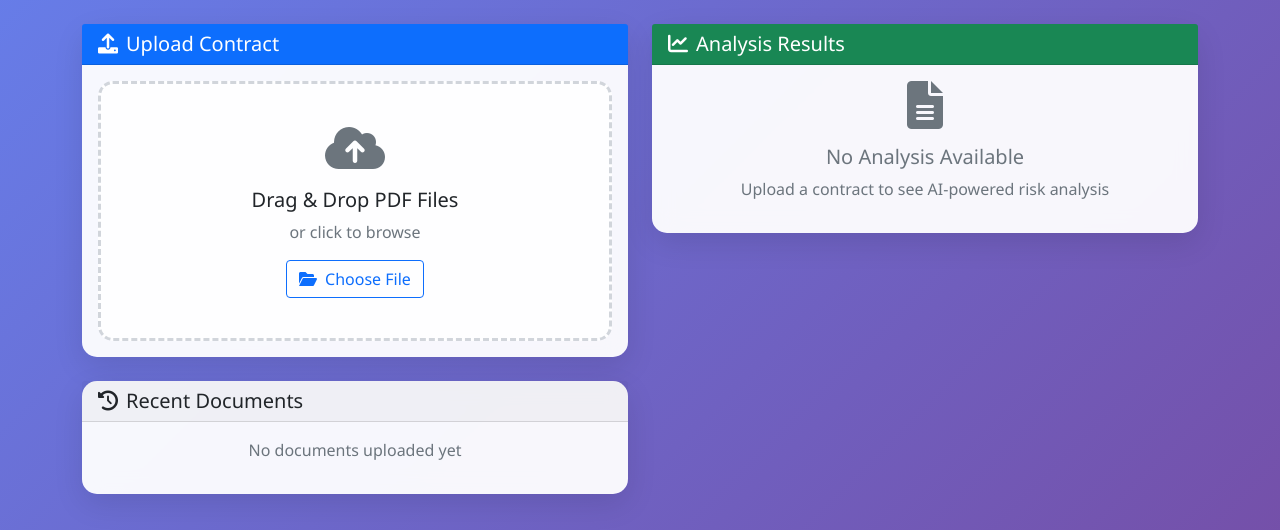
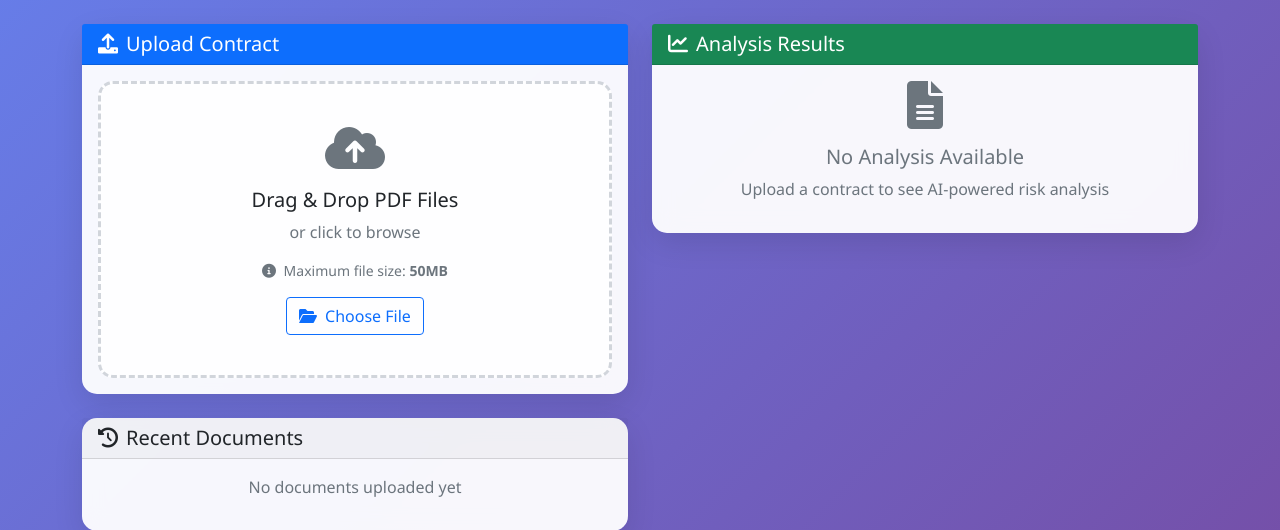
Before and after one commit to KevinChoi05/contract-analyze, a Flask app: page / in a window 1280 px wide. Shown: the part 62-592 px from the top of the page. Run offline with Flask 3, Linux system fonts and the light colour scheme; the visitor is signed in with stand-in values (Sample User, id 1); data that the repository does not hold is empty; some libraries are stand-ins or nearby versions.

Commit message:
Add file size validation and UI feedback for 50MB limit

```diff
--- a/templates/index.html
+++ b/templates/index.html
@@ -17,6 +17,10 @@
                     <i class="fas fa-cloud-upload-alt fa-3x text-muted mb-3"></i>
                     <h5>Drag & Drop PDF Files</h5>
                     <p class="text-muted">or click to browse</p>
+                    <p class="text-muted small">
+                        <i class="fas fa-info-circle me-1"></i>
+                        Maximum file size: <strong>50MB</strong>
+                    </p>
                     <input type="file" id="fileInput" accept=".pdf" style="display: none;">
                     <button class="btn btn-outline-primary" onclick="document.getElementById('fileInput').click()">
                         <i class="fas fa-folder-open me-2"></i>Choose File
@@ -184,7 +188,9 @@ document.addEventListener('DOMContentLoaded', function() {
         uploadArea.classList.remove('dragover');
         const files = e.dataTransfer.files;
         if (files.length > 0) {
-            handleFileUpload(files[0]);
+            const file = files[0];
+            showFileInfo(file);
+            handleFileUpload(file);
         }
     });
 
@@ -194,7 +200,9 @@ document.addEventListener('DOMContentLoaded', function() {
 
     fileInput.addEventListener('change', function(e) {
         if (e.target.files.length > 0) {
-            handleFileUpload(e.target.files[0]);
+            const file = e.target.files[0];
+            showFileInfo(file);
+            handleFileUpload(file);
         }
     });
 
@@ -202,9 +210,56 @@ document.addEventListener('DOMContentLoaded', function() {
     loadDocuments();
 });
 
+function showFileInfo(file) {
+    const fileSizeMB = (file.size / (1024 * 1024)).toFixed(1);
+    const maxSize = 50 * 1024 * 1024;
+    const isOverLimit = file.size > maxSize;
+
+    // Create or update file info display
+    let fileInfo = document.getElementById('fileInfo');
+    if (!fileInfo) {
+        fileInfo = document.createElement('div');
+        fileInfo.id = 'fileInfo';
+        fileInfo.className = 'mt-3 p-3 border rounded';
+        document.getElementById('uploadArea').appendChild(fileInfo);
+    }
+
+    fileInfo.innerHTML = `
+        <div class="d-flex justify-content-between align-items-center">
+            <div>
+                <i class="fas fa-file-pdf text-danger me-2"></i>
+                <strong>${file.name}</strong>
+                <br>
+                <small class="text-muted">Size: ${fileSizeMB}MB</small>
+            </div>
+            <div>
+                ${isOverLimit ?
+                    '<span class="badge bg-danger"><i class="fas fa-exclamation-triangle me-1"></i>Too Large</span>' :
+                    '<span class="badge bg-success"><i class="fas fa-check me-1"></i>Ready</span>'
+                }
+            </div>
+        </div>
+    `;
+
+    // Remove file info after 5 seconds
+    setTimeout(() => {
+        if (fileInfo && fileInfo.parentNode) {
+            fileInfo.remove();
+        }
+    }, 5000);
+}
+
 function handleFileUpload(file) {
     if (!file.name.toLowerCase().endsWith('.pdf')) {
         alert('Please upload a PDF file');
+        return;
+    }
+
+    // Check file size (50MB = 50 * 1024 * 1024 bytes)
+    const maxSize = 50 * 1024 * 1024; // 50MB in bytes
+    if (file.size > maxSize) {
+        const fileSizeMB = (file.size / (1024 * 1024)).toFixed(1);
+        alert(`File size (${fileSizeMB}MB) exceeds the maximum limit of 50MB. Please choose a smaller file.`);
         return;
     }
 
```
